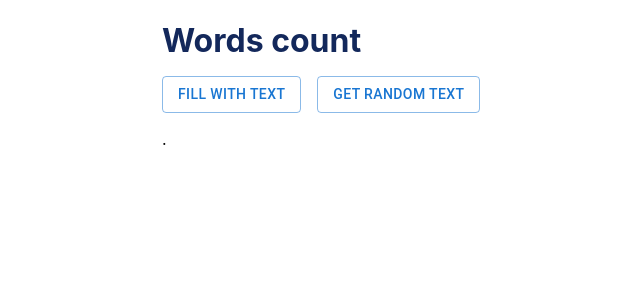
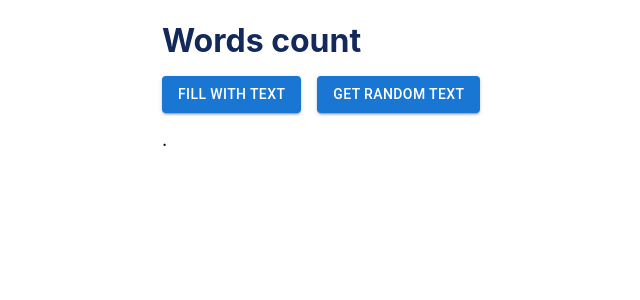
Before and after one commit to bakozetra/count-words, a React (Create React App) app: page / in a window 1280 px wide. Shown: the top 300 px of the page, without its empty margins (158-798 px from the left). Built offline with nearby package versions, Linux system fonts and the light colour scheme.

Commit message:
Add(count-words) Fixing styles

```diff
--- a/src/App.js
+++ b/src/App.js
@@ -41,12 +41,12 @@ function App() {
       <Box sx={{width: "50%",margin :'auto'}}>
       <h1 style={{color:'#13285B', marginBottom:0}}>Words count</h1>
       <Box sx={{paddingTop:2,paddingBottom:2}}>
-      <Button onClick={fillWithText} variant="outlined" size="medium" sx={{marginRight: 2}}> Fill with text</Button>
-      <Button onClick={getRandomText} variant="outlined" size="medium"> Get random text</Button>
+      <Button onClick={fillWithText} variant="contained" size="medium" sx={{marginRight: 2}}> Fill with text</Button>
+      <Button onClick={getRandomText} variant="contained" size="medium"> Get random text</Button>
       </Box>
-      <div>{sentences.map((sentence, index )=> {
+      <div style={{fontSize:18}}>{sentences.map((sentence, index)=> {
         return (
-          <Tooltip key={sentence + index} title={`word count : ${sentenceWordCount}`} sx={{color:'red'}} followCursor>
+          <Tooltip key={sentence + index} title={`word count : ${sentenceWordCount}`} followCursor>
             <span className='sentence-span' onMouseEnter={handlesentenceHover}>{sentence}</span>
           </Tooltip>
         )
```
